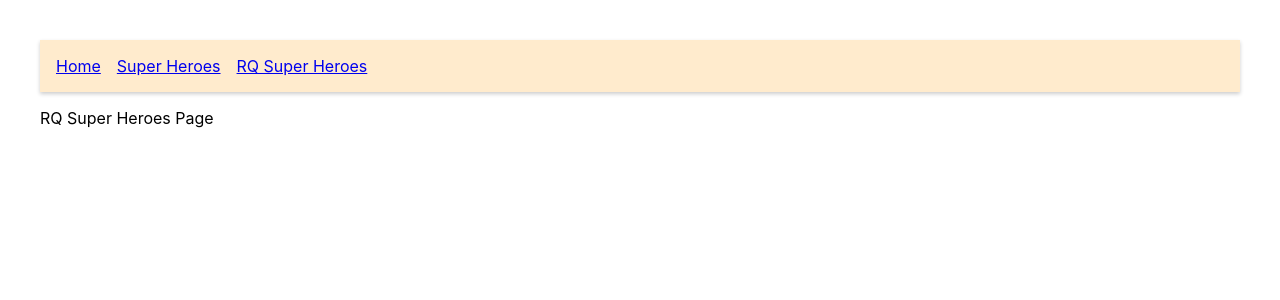
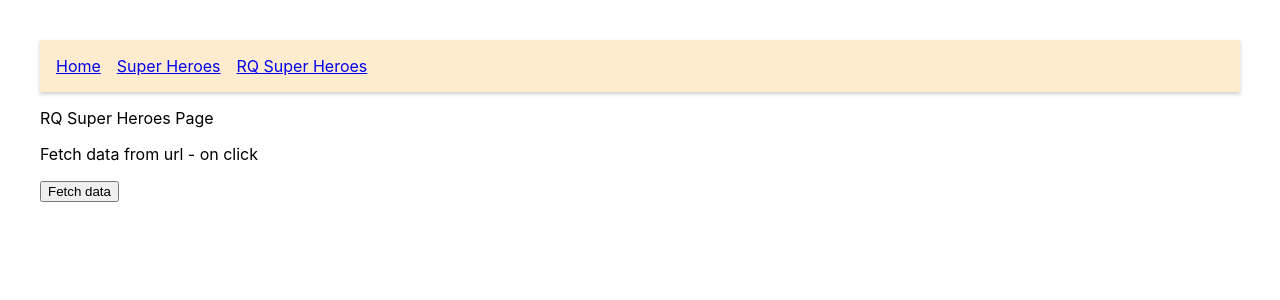
Before and after one commit to React-JS-Folder/full-react-js-techbase-2-2022, a React (Create React App) app: page /RQSuperHeroespage in a window 1280 px wide. Shown: the top 300 px of the page. Built offline with nearby package versions, Linux system fonts and the light colour scheme.

Commit message:
React JS - React Query - useQuery onClick - enabled:false, refetch

```diff
--- a/src/components/RQSuperHeroespage.js
+++ b/src/components/RQSuperHeroespage.js
@@ -1,3 +1,37 @@
+import axios from 'axios'
+import { useQuery } from 'react-query'
+
+const fetchSuperHeroes = async () => {
+   // return axios.get('https://reqres.in/api/users?page=2');
+   const res = await axios.get('https://reqres.in/api/users?page=2');
+   console.log(res);
+   return res;
+}
+
+
+
 export default function RQSuperHeroesPage() {
-   return <div>RQ Super Heroes Page</div>
+   const { isLoading, data, error, isError, isFetching, refetch } = useQuery(
+      'super heroes',
+      fetchSuperHeroes,
+      {
+         enabled: false,
+      }
+   )
+
+
+
+   return (
+      <>
+      <div>RQ Super Heroes Page</div>
+      <p>Fetch data from url - on click</p>
+      <button onClick={refetch}>Fetch data</button>
+      {data && data.data.data.map((hero) => {
+         return (
+            <p key={hero.id}>{hero.first_name} email: {hero.email}</p>
+         )
+      })}
+      </>
+
+   )
 }
```
Also changed, not shown: REACT QUERY - CODEVOLUTION - 07 - useQuery onClick.txt (added).
